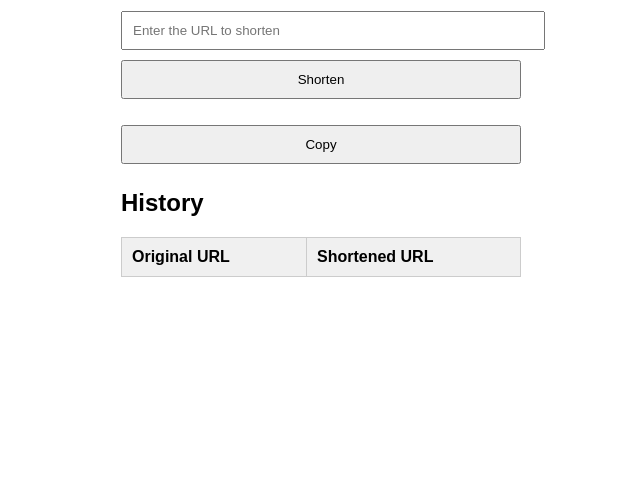
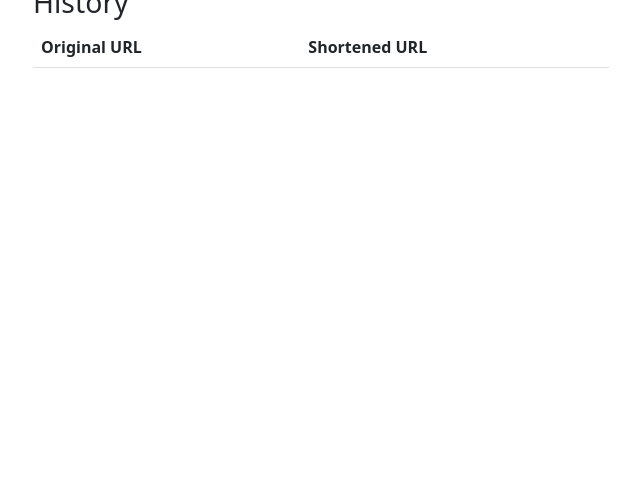
Before and after one commit to mauriciomenon/aulascomad, an Electron app: page URLShortener_electron/index.html in a window 800 px wide. Shown: the part 298-800 px from the top of the page, without its empty margins (79-719 px from the left). Drawn offline with nearby package versions, Linux system fonts and the light colour scheme.

Commit message:
melhorias na interface

```diff
--- a/URLShortener_electron/index.html
+++ b/URLShortener_electron/index.html
@@ -4,76 +4,57 @@
 <head>
     <meta charset="UTF-8">
     <meta name="viewport" content="width=device-width, initial-scale=1.0">
-    <title>URL Shortener </title>
+    <title>URL Shortener</title>
+    <link href="https://cdn.jsdelivr.net/npm/bootstrap@5.3.0/dist/css/bootstrap.min.css" rel="stylesheet">
     <style>
         body {
-            font-family: Arial, sans-serif;
-            display: flex;
-            flex-direction: column;
-            align-items: center;
-            justify-content: center;
-            height: 100vh;
-            margin: 0;
+            padding: 20px;
         }
 
-        #container {
-            width: 50%;
+        .container {
+            max-width: 600px;
+            margin: auto;
         }
 
-        input,
-        button {
-            width: 100%;
-            padding: 10px;
-            margin: 5px 0;
+        .btn {
+            margin-top: 10px;
         }
 
-        button {
-            cursor: pointer;
-        }
-
-        table {
-            width: 100%;
-            border-collapse: collapse;
+        .history {
             margin-top: 20px;
-        }
-
-        th,
-        td {
-            padding: 10px;
-            border: 1px solid #ccc;
-            text-align: left;
-        }
-
-        th {
-            background-color: #f0f0f0;
         }
     </style>
 </head>
 
 <body>
-    <div id="container">
-        <h1>URL Shortener</h1>
-        <input type="text" id="urlInput" placeholder="Enter the URL to shorten">
-        <button id="shortenButton">Shorten</button>
-        <p id="result"></p>
-        <button id="copyButton">Copy</button>
+    <div class="container">
+        <h1 class="text-center">URL Shortener</h1>
+        <input type="text" id="urlInput" class="form-control mb-3" placeholder="Enter the URL to shorten">
+        <button id="shortenButton" class="btn btn-primary w-100">Shorten</button>
+        <p id="result" class="mt-3"></p>
+        <button id="copyButton" class="btn btn-secondary w-100">Copy</button>
+        <div class="history mt-5">
             <h2>History</h2>
-        <table id="historyTable">
+            <table class="table table-striped">
                 <thead>
                     <tr>
                         <th>Original URL</th>
                         <th>Shortened URL</th>
                     </tr>
                 </thead>
-            <tbody></tbody>
+                <tbody id="historyTable">
+                    <!-- History items will be added here -->
+                </tbody>
             </table>
         </div>
+    </div>
+
     <script>
         const urlInput = document.getElementById('urlInput');
         const shortenButton = document.getElementById('shortenButton');
         const result = document.getElementById('result');
         const copyButton = document.getElementById('copyButton');
-        const historyTable = document.getElementById('historyTable').getElementsByTagName('tbody')[0];
+        const historyTable = document.getElementById('historyTable');
 
         shortenButton.addEventListener('click', async () => {
             const url = urlInput.value;
```
Lines whose indentation alone changed are shown as unchanged.
